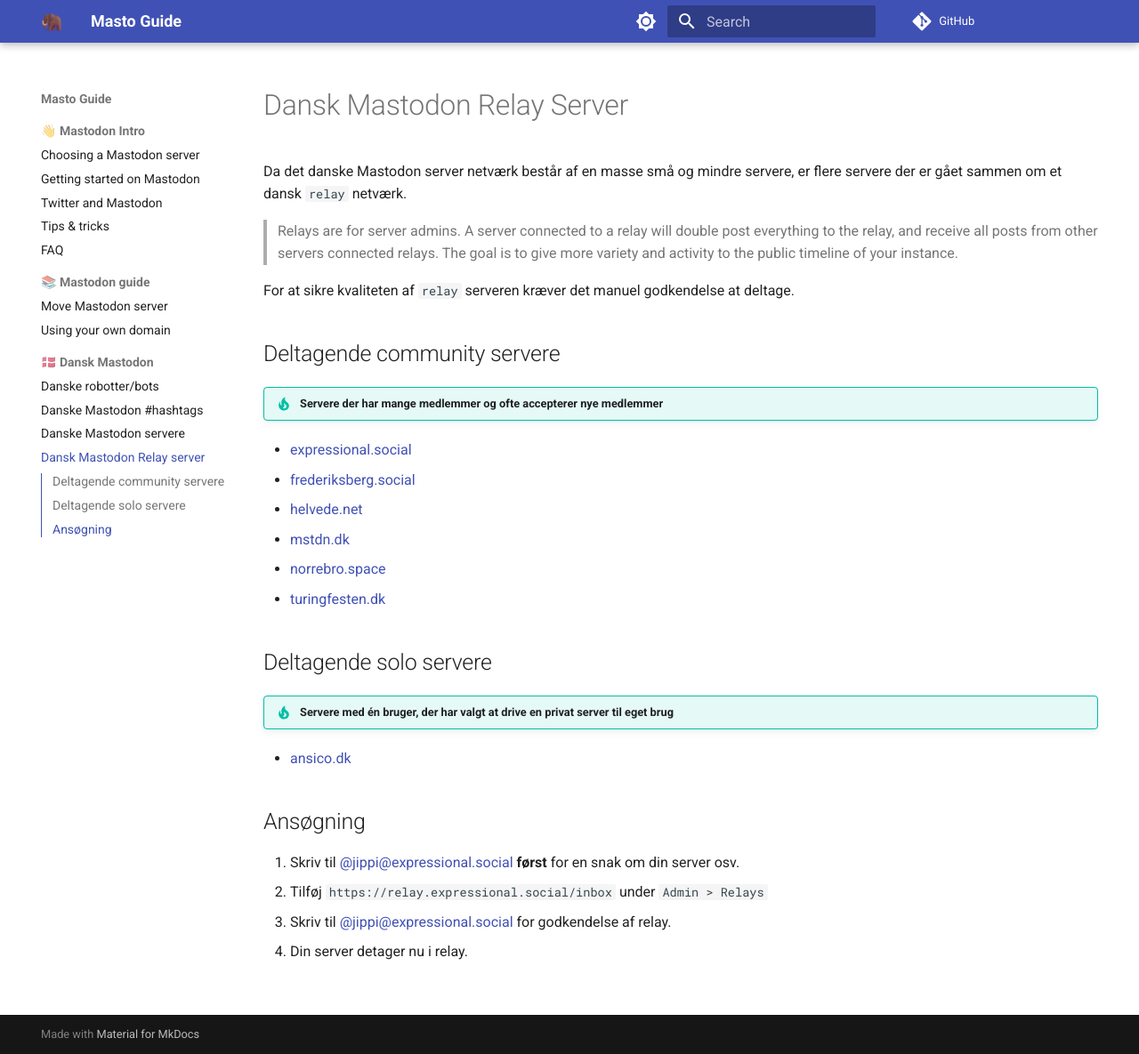
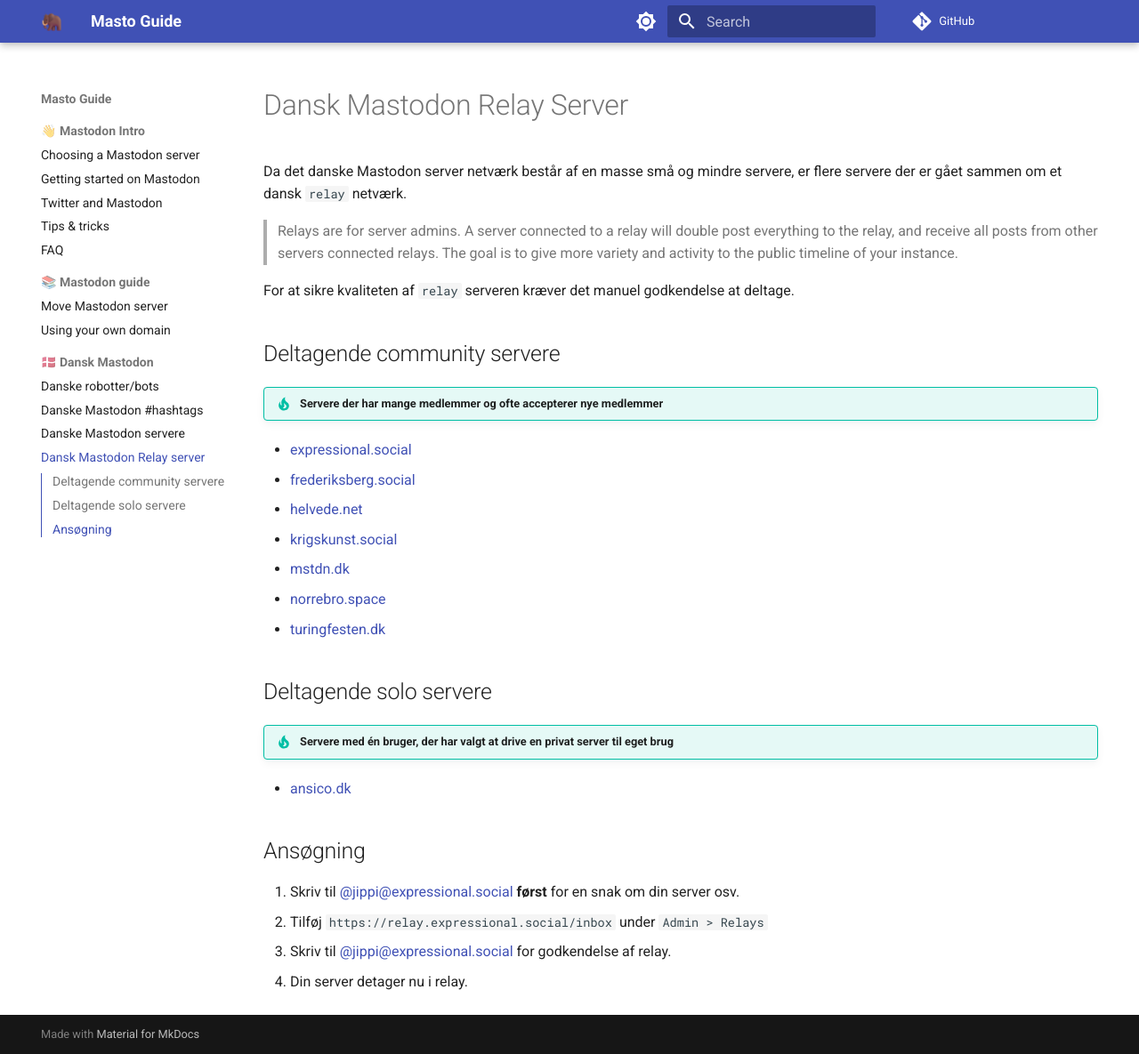
Before and after one commit to jippi/masto-guide, an MkDocs documentation site: the page built from docs/dk/relay.md, in a window 1280 px wide and 1185 px high. Shown: the whole window at 89% size. Built offline with MkDocs 1.6.1 and Material for MkDocs 9.7.7, drawn with Linux system fonts in a browser that asks for light colours; comment, search, counter and statistics services are not loaded.

Commit message:
add krigskunst.social to relay and monitoring
Signed-off-by: Christian Winther <jippignu@gmail.com>

```diff
--- a/docs/dk/relay.md
+++ b/docs/dk/relay.md
@@ -13,6 +13,7 @@ For at sikre kvaliteten af `relay` serveren kræver det manuel godkendelse at de
 - [expressional.social](https://expressional.social/){target=_blank}
 - [frederiksberg.social](https://frederiksberg.social/){target=_blank}
 - [helvede.net](https://helvede.net/){target=_blank}
+- [krigskunst.social](https://krigskunst.social/){target=_blank}
 - [mstdn.dk](https://mstdn.dk/){target=_blank}
 - [norrebro.space](https://norrebro.space/){target=_blank}
 - [turingfesten.dk](https://turingfesten.dk/){target=_blank}
```
Also changed, not shown: 1 other file.
